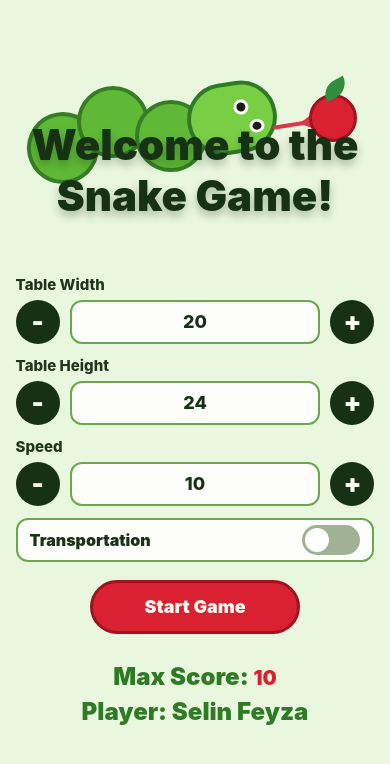
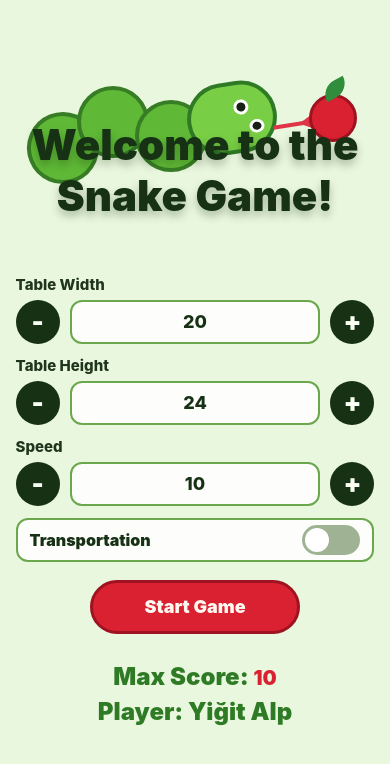
Before and after one commit to Tgbp0921/snake-app, a React Native app: screen / in a window 390 px wide. Shown: the top 764 px of the page. Built offline with nearby package versions, Linux system fonts and the light colour scheme.

Commit message:
before build

```diff
--- a/components/Home.js
+++ b/components/Home.js
@@ -48,7 +48,10 @@ export default function Home({
     inputRange: [0, 1],
     outputRange: ["-7deg", "-13deg"],
   });
-
+  const players = [
+    "Yiğit Alp",
+    "Selin Feyza, Birol, Tuğba, Hira Nur, Banu, İrem, Yaşar, Perihan, Ömer, Nilgün",
+  ];
   React.useEffect(() => {
     const tongueLoop = Animated.loop(
       Animated.sequence([
@@ -246,7 +249,7 @@ export default function Home({
           <Text style={styles.scoreValue}>{maxScore}</Text>
         </Text>{" "}
         <Text style={styles.scoreLabel}>
-          Player: {maxScore % 10 > 5 ? "Yiğit Alp" : "Selin Feyza"}
+          Player: {players[maxScore % players.length]}
         </Text>
       </View>
     </View>
```
